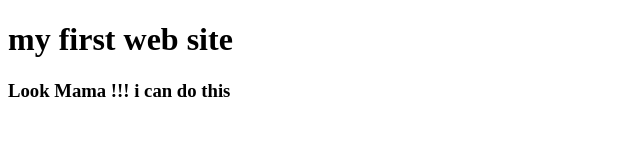
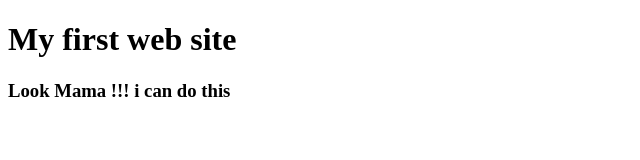
Before and after one commit to tajhaque/git-test-04, a plain HTML site: page index.html in a window 1280 px wide. Shown: the full height of the page, 0-640 px from the left. Drawn offline with Linux system fonts and the light colour scheme.

Commit message:
Caps look

```diff
--- a/index.html
+++ b/index.html
@@ -6,7 +6,7 @@
     <title>Document</title>
 </head>
 <body>
-    <h1> my first web site</h1>
+    <h1> My first web site</h1>
     <h3>Look Mama !!! i can do this</h3>
 </body>
 </html>
```
